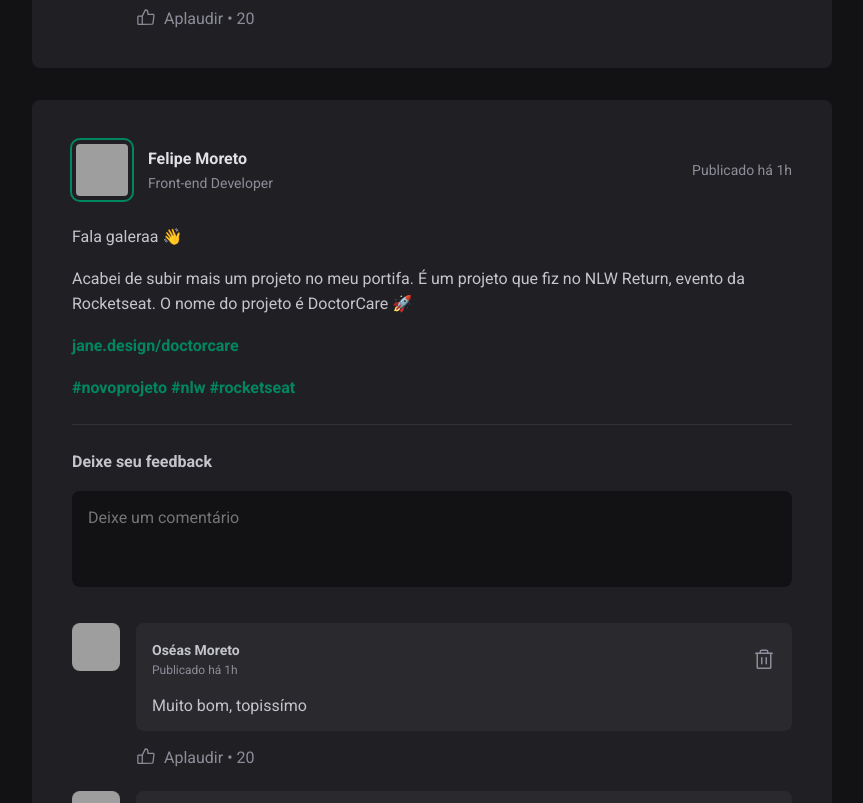
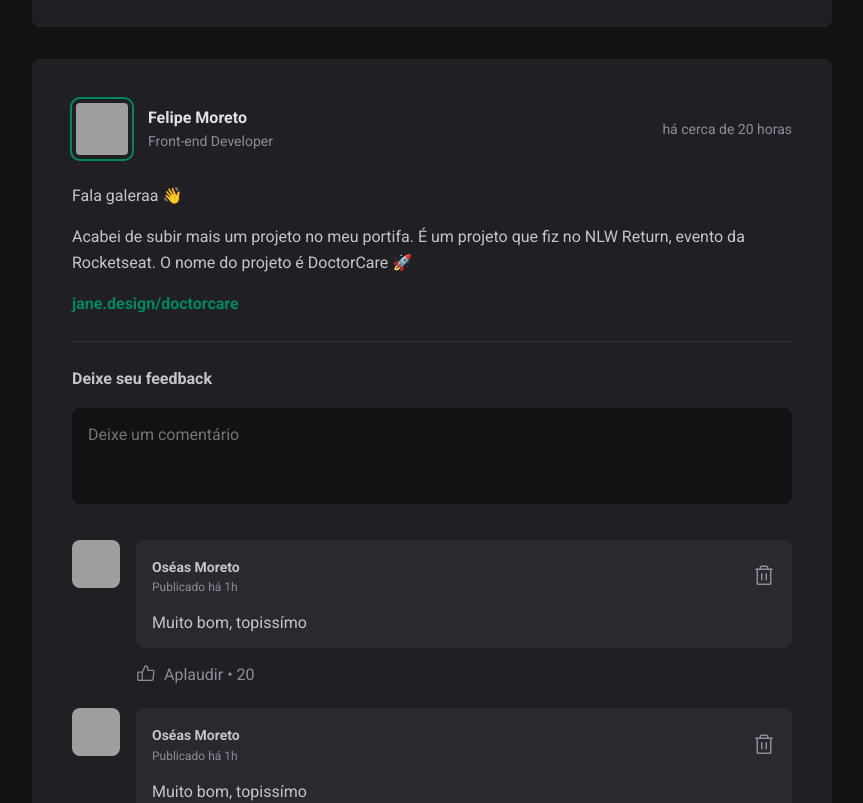
Before and after one commit to oseasmoreto/rocketseat-curso-react-projeto-01, a React (Vite) app: page / in a window 1280 px wide. Shown: the part 1080-1883 px from the top of the page, without its empty margins (352-1215 px from the left). Built offline with nearby package versions, Linux system fonts and the light colour scheme; grey boxes are pictures that could not be loaded.

Commit message:
Adiciona conteudo dinamico no component de post

```diff
--- a/package.json
+++ b/package.json
@@ -9,6 +9,7 @@
     "preview": "vite preview"
   },
   "dependencies": {
+    "date-fns": "^2.28.0",
     "phosphor-react": "^1.4.1",
     "react": "^18.2.0",
     "react-dom": "^18.2.0"
--- a/src/App.jsx
+++ b/src/App.jsx
@@ -62,6 +62,7 @@
           { posts.map(post =>  {
             return (
               <Post
+                key={post.id}
                 author={post.author}
                 content={post.content}
                 publishedAt={post.publishedAt}
--- a/src/components/Post/index.jsx
+++ b/src/components/Post/index.jsx
@@ -2,32 +2,44 @@
 import { Comment } from '../Comment';
 import styles from './index.module.css';
 
+import {format, formatDistanceToNow} from 'date-fns';
+import ptBR from 'date-fns/locale/pt-BR';
 
-export function Post(props){
+
+export function Post({author,publishedAt,content}){
+
+  const publishedDateFormatted = format(publishedAt,"dd 'de' LLLL 'às' HH:mm'h' ",{
+    locale:ptBR
+  });
+
+  const publishedDateRelativeToNow = formatDistanceToNow(publishedAt,{
+    locale:ptBR,
+    addSuffix:true
+  });
+
   return (
     <article className={styles.post}>
       <header>
         <div className={styles.author}>
           <Avatar
-            src={props.author.avatarUrl}
-            alt={props.author.name}
+            src={author.avatarUrl}
+            alt={author.name}
           />
           <div className={styles.authorInfo}>
-            <strong>{props.author.name}</strong>
-            <span>{props.author.role}</span>
+            <strong>{author.name}</strong>
+            <span>{author.role}</span>
           </div>
         </div>
-        <time title="19 de Julho às 10h20" dateTime="2022-07-19 10:20:22">Publicado há 1h</time>
+        <time title={publishedDateFormatted} dateTime={publishedAt.toISOString()}>{publishedDateRelativeToNow}</time>
       </header>
       <div className={styles.content}>
-        <p>Fala galeraa 👋</p>
-        <p>Acabei de subir mais um projeto no meu portifa. É um projeto que fiz no NLW Return, evento da Rocketseat. O nome do projeto é DoctorCare 🚀</p>
-        <p><a href="">jane.design/doctorcare</a></p>
-        <p>
-          <a href="">#novoprojeto</a> {' '}
-          <a href="">#nlw</a> {' '}
-          <a href="">#rocketseat</a>{' '}
-        </p>
+        { content.map(line => {
+          if(line.type === 'paragraph'){
+            return <p>{line.content}</p>
+          }else if(line.type === 'link'){
+            return <p><a href="#">{line.content}</a></p>
+          }
+        }) }
       </div>
 
       <form className={styles.commentForm}>
```
